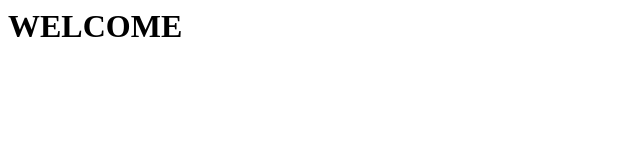
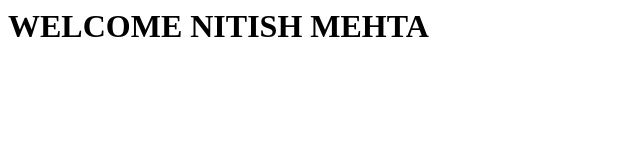
Before and after one commit to nitish7890/html-1, a plain HTML site: page index.html in a window 1280 px wide. Shown: the whole page, without its empty margins (0-640 px from the left). Drawn offline with Linux system fonts and the light colour scheme.

Commit message:
some changes in index.html file

```diff
--- a/index.html
+++ b/index.html
@@ -5,6 +5,6 @@
         </title>
     </head>
     <body>
-        <H1>WELCOME</H1>
+        <H1>WELCOME NITISH MEHTA</H1>
     </body>
 </html>
```
